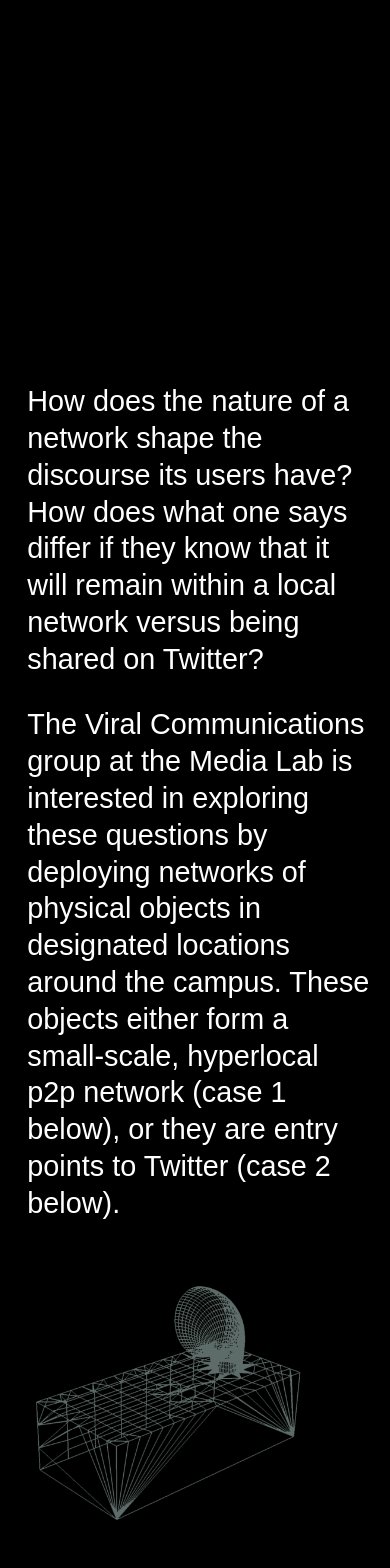
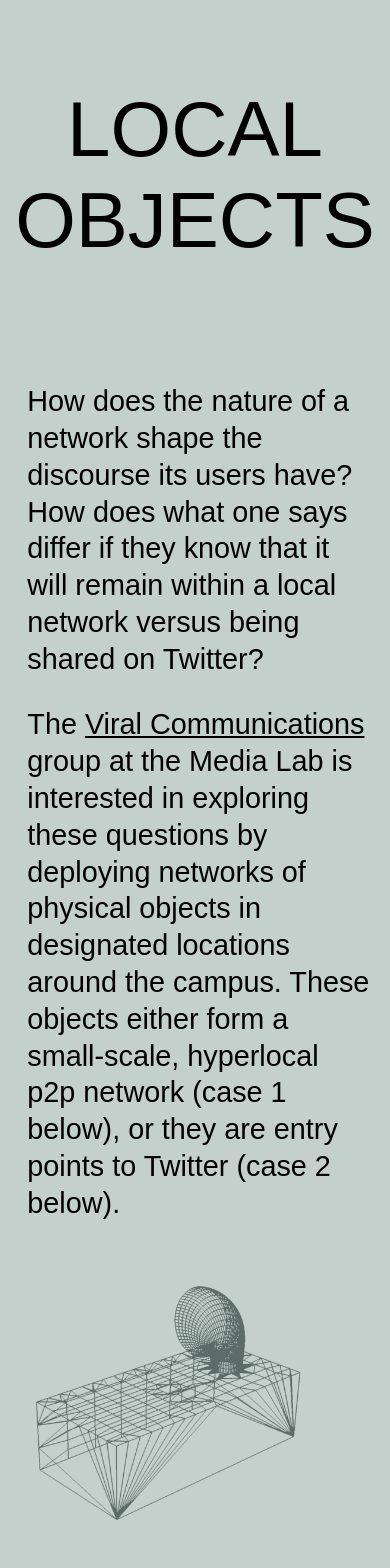
Before and after one commit to Kallirroi/thesiswebsite, a React (Create React App) app: page / in a window 390 px wide. Shown: the top 1568 px of the page. Built offline with nearby package versions, Linux system fonts and the light colour scheme; a web font is replaced by a local one.

Commit message:
responsiveness OK

```diff
--- a/src/App.css
+++ b/src/App.css
@@ -132,8 +132,9 @@
   box-shadow: none;
   font-weight: 400;
   overflow-x: hidden;
-  background: #000;
+  color: #000;
   box-sizing: border-box;
+  background: rgba(196, 208, 203);
 }
 
 .App-Fallback > header {
@@ -150,7 +151,6 @@
   font-size: 2rem;
   line-height: 2.5rem;
   height: auto;
-  color: #fff;
   overflow-y: scroll;
   margin: 0 auto;
   padding-bottom: 5vh;
@@ -179,7 +179,7 @@
   /* flex-direction: row; */
   font-size: 1.8rem;
   line-height: 2.3rem;
-  background: #fff;
+  background: rgba(196, 208, 203);
   margin: 0 auto;
 }
 
@@ -196,5 +196,4 @@
 
 .App-Fallback > section.choices  > * > button.tweet {
   width: 60vw;
-  background: #fff;
 }
--- a/src/App.js
+++ b/src/App.js
@@ -60,7 +60,7 @@
           <section className="details">
             <div className="column column-1">
             <p>How does the nature of a network shape the discourse its users have? How does what one says differ if they know that it will remain within a local network versus being shared on Twitter?</p>
-            <p>The Viral Communications group at the Media Lab is interested in exploring these questions by deploying networks of physical objects in designated locations around the campus. These objects either form a small-scale, hyperlocal p2p network (case 1 below), or they are entry points to Twitter (case 2 below). </p> </div>
+            <p>The <a href="https://www.media.mit.edu/groups/viral-communications/overview/" target="_blank">Viral Communications</a> group at the Media Lab is interested in exploring these questions by deploying networks of physical objects in designated locations around the campus. These objects either form a small-scale, hyperlocal p2p network (case 1 below), or they are entry points to Twitter (case 2 below). </p> </div>
             <div className="column column-2">
               <img alt="image" src="1.png" width="80%" />
             </div>
--- a/src/RightSide.js
+++ b/src/RightSide.js
@@ -12,8 +12,8 @@
 				<li> Media Lab (<a href="https://whereis.mit.edu/?go=E14">link</a>)</li>
 				<li> Student Center (<a href="https://whereis.mit.edu/?go=W20">link</a>)</li>
 				<li> Muddy Charles Pub (<a href="https://whereis.mit.edu/?go=50">link</a>)</li>
-				<li> Dorm (<a href="">link</a>)</li>
-				<li> Dorm (<a href="">link</a>)</li>
+				{/*<li> Dorm (<a href="">link</a>)</li>
+				<li> Dorm (<a href="">link</a>)</li>*/}
 			</div>
 			<span className="number"> 2 </span>
 			<p className="text">At each location, you can choose to either use the decentralized network, or one of the "Twitter objects". These objects are entry point to Twitter. They record audio messages, transcribe them and share them on Twitter. </p>
```
